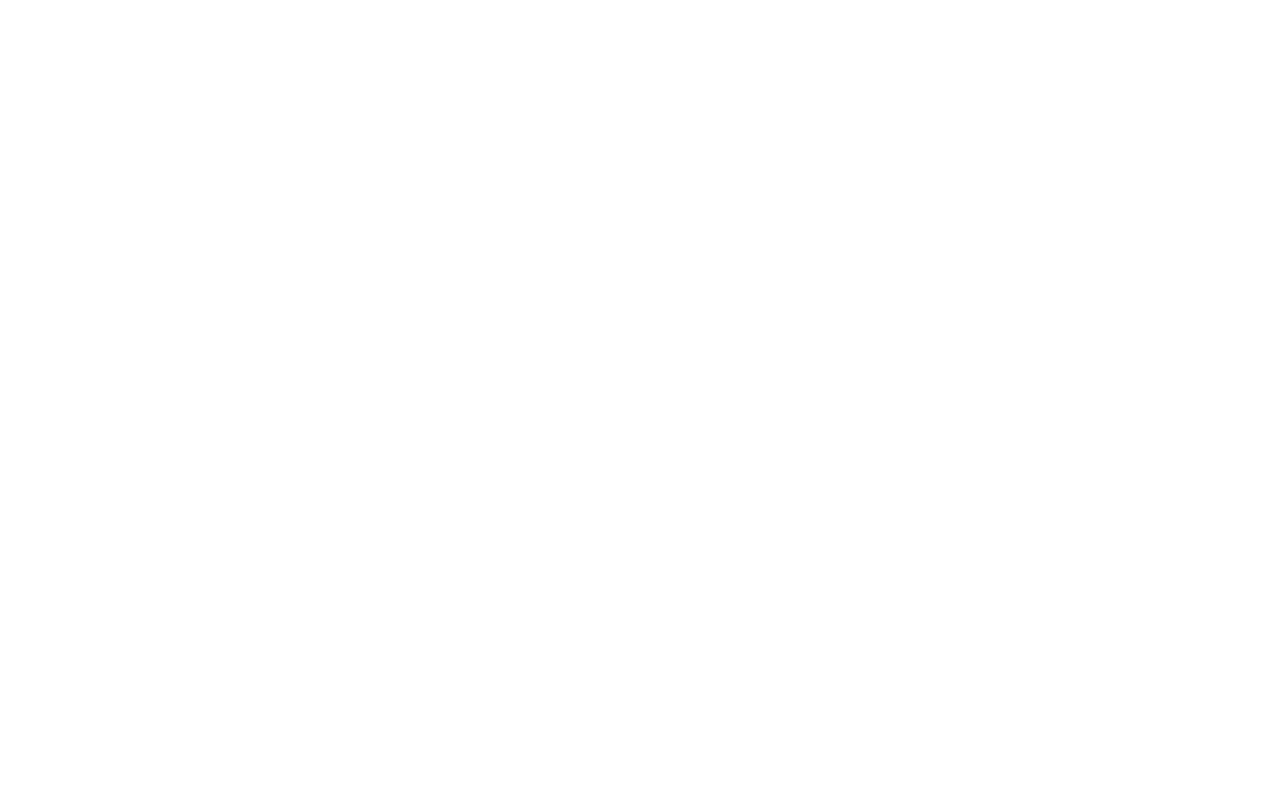
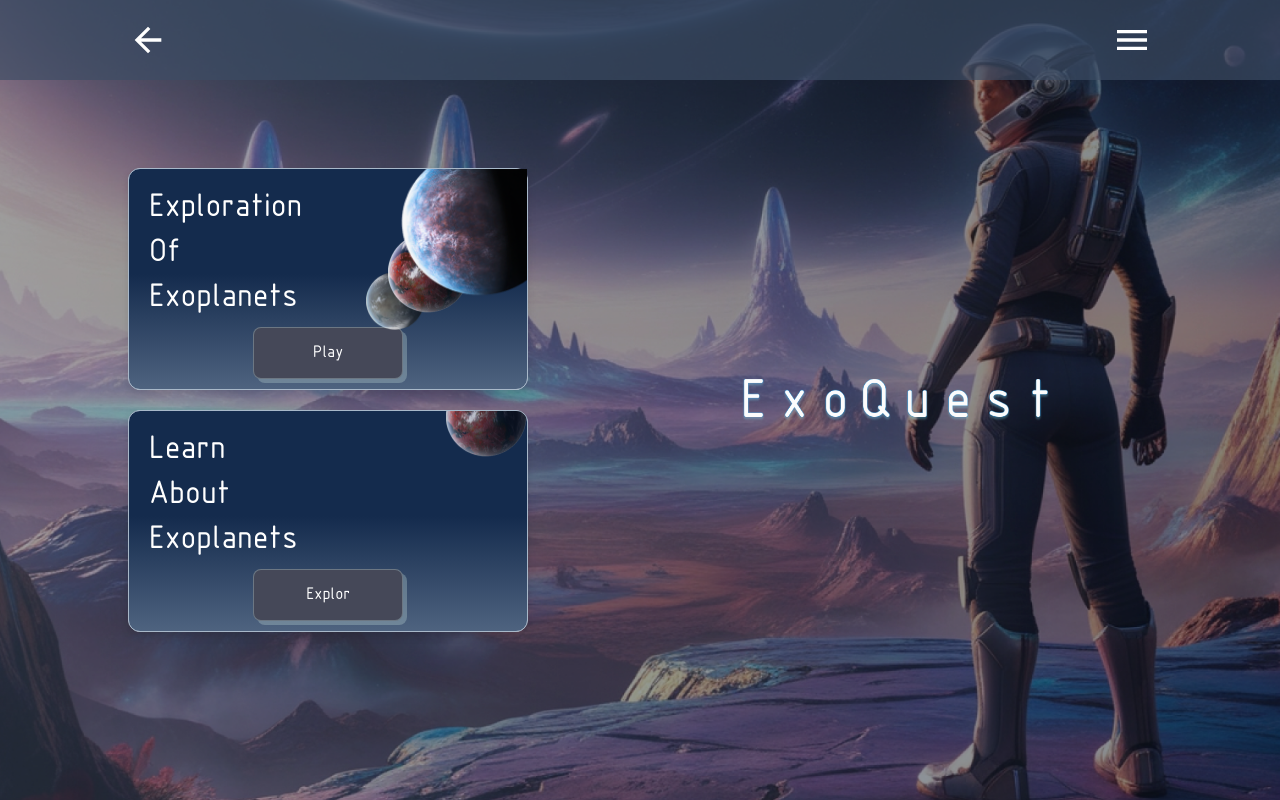
Before and after one commit to rezowansifat/exoquest, a React (Vite) app: page /home in a window 1280 px wide. Before the commit this address had no page. Built offline with nearby package versions, Linux system fonts and the light colour scheme.

Commit message:
entry screen

```diff
--- a/src/App.jsx
+++ b/src/App.jsx
@@ -21,12 +21,14 @@ import Explore from "./pages/Explore/exploration/Explore";
 import Kepler186f from "./pages/Explore/exploration/Pages/kepler186f/Kepler186f";
 import Habitability from "./pages/Explore/exploration/Pages/kepler186f/Habitability";
 import Orbital from "./pages/Explore/exploration/Pages/kepler186f/Orbital";
+import Enter from "./pages/Enter";
 
 const App = () => {
   return (
     <>
       <Routes>
-        <Route path="/" element={<Home />} />
+        <Route path="/" element={<Enter />} />
+        <Route path="/home" element={<Home />} />
         <Route path="/map" element={<ExoMap />} />
         <Route path="/missionhome" element={<MissionHome />} />
         <Route path="/bot" element={<ExoBot />} />
--- a/src/components/ExoDrawer.jsx
+++ b/src/components/ExoDrawer.jsx
@@ -12,15 +12,15 @@ import { useNavigate } from "react-router-dom";
 import Logo from "../assets/pages/logo/ExoQuest.png";
 
 const navItems = [
-  { label: "HOME", icon: <HomeOutlinedIcon />, route: "/" },
-  { label: "Profile", icon: <PermIdentityOutlinedIcon />, route: "/profile" },
+  { label: "HOME", icon: <HomeOutlinedIcon />, route: "/home" },
+  { label: "Profile", icon: <PermIdentityOutlinedIcon />, route: "#" },
   {
     label: "Buy Coins",
     icon: <MonetizationOnOutlinedIcon />,
-    route: "/buy-coins",
+    route: "#",
   },
-  { label: "Event", icon: <DateRangeOutlinedIcon />, route: "/events" },
-  { label: "Settings", icon: <SettingsOutlinedIcon />, route: "/settings" },
+  { label: "Event", icon: <DateRangeOutlinedIcon />, route: "#" },
+  { label: "Settings", icon: <SettingsOutlinedIcon />, route: "#" },
 ];
 
 const ExoDrawer = ({ open, toggleDrawer }) => {
--- /dev/null
+++ b/src/pages/Enter.jsx
@@ -0,0 +1,50 @@
+import React from "react";
+import styled from "styled-components";
+import { motion } from "framer-motion";
+import Eneterbg from "../assets/pages/bg/eneterbg.png";
+import ExoButton from "../components/ExoButton";
+
+const Enter = () => {
+  return (
+    <Main
+      as={motion.div}
+      initial={{ opacity: 0, scale: 0.8 }}
+      animate={{ opacity: 1, scale: 1 }}
+      transition={{ duration: 1 }}
+    >
+      <Container>
+        <ButtonWrapper
+          as={motion.div}
+          initial={{ y: 50, opacity: 0 }}
+          animate={{ y: 0, opacity: 1 }}
+          transition={{ duration: 1.2, ease: "easeOut" }}
+        >
+          <ExoButton name="Enter" navigateTo="/home" />
+        </ButtonWrapper>
+      </Container>
+    </Main>
+  );
+};
+
+const Main = styled.div`
+  width: 100vw;
+  height: 100vh;
+  background-image: url(${Eneterbg});
+  background-size: cover;
+  background-position: center;
+  position: relative;
+`;
+
+const Container = styled.div`
+  width: 80%;
+  height: 100%;
+  margin: 0 auto;
+  display: flex;
+  align-items: center;
+  justify-content: center;
+  z-index: 2;
+`;
+
+const ButtonWrapper = styled.div``;
+
+export default Enter;
```
Also changed, not shown: src/pages/Welcome.jsx (deleted, +0 -7 lines), src/assets/pages/bg/eneterbg.png (added).
